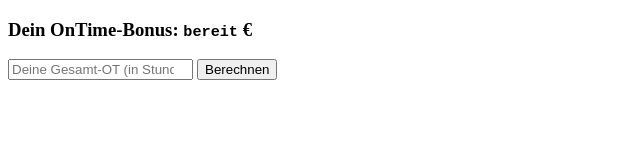
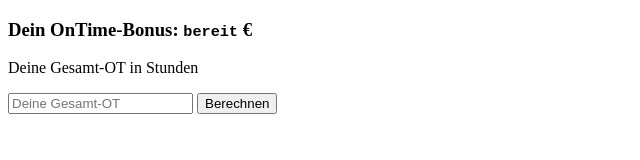
Before and after one commit to RedstoneSpeaker/gm-otcalc, a plain HTML site: page index.html in a window 1280 px wide. Shown: the whole page, without its empty margins (0-640 px from the left). Drawn offline with Linux system fonts and the light colour scheme.

Commit message:
Update index.html

```diff
--- a/index.html
+++ b/index.html
@@ -7,7 +7,8 @@
 </head>
 <body>
     <h3>Dein OnTime-Bonus: <code id="bonus">bereit</code> €</h3>
-    <input id="input" type="number" placeholder="Deine Gesamt-OT (in Stunden)">
+    <p>Deine Gesamt-OT in Stunden</p>
+    <input id="input" type="number" placeholder="Deine Gesamt-OT">
     <input type="submit" value="Berechnen" onclick="calculate()">
     <script>
         function calculate() {
```
